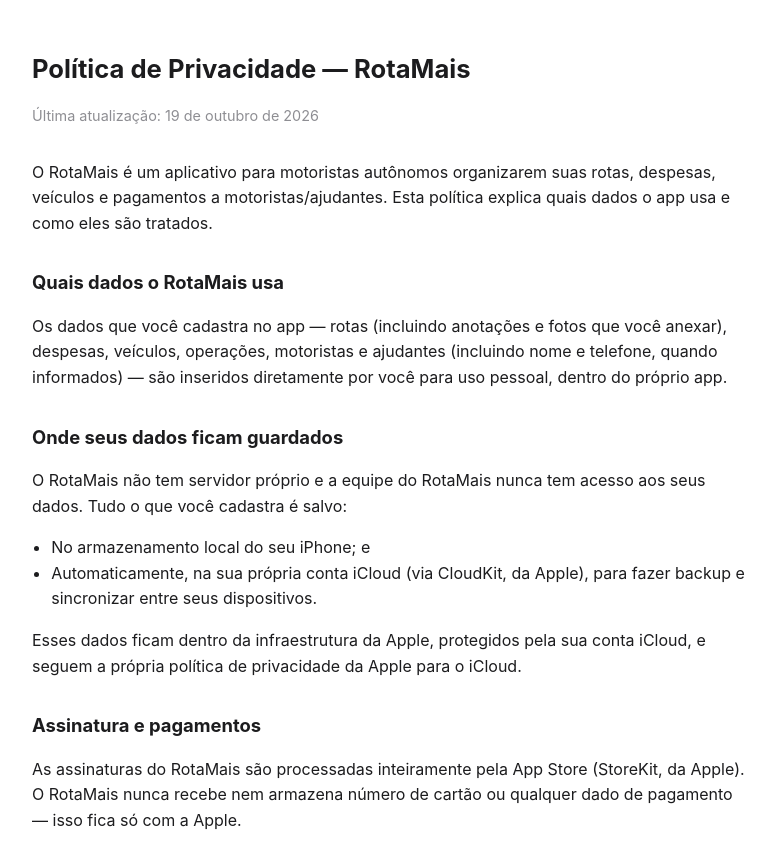
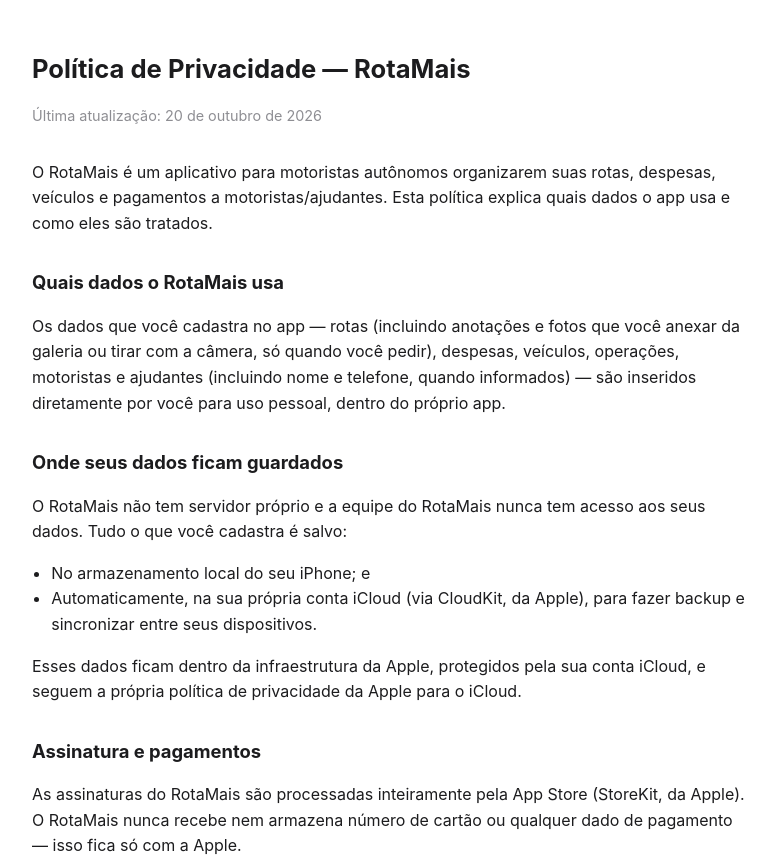
Before and after one commit to victorbrigido/rotamais-privacidade, a plain HTML site: page index.html in a window 1280 px wide. Shown: the top 862 px of the page, without its empty margins (248-1023 px from the left). Drawn offline with Linux system fonts and the light colour scheme.

Commit message:
Privacy policy: mention camera photos

```diff
--- a/index.html
+++ b/index.html
@@ -29,12 +29,12 @@
 <body>
 
 <h1>Política de Privacidade — RotaMais</h1>
-<p class="updated">Última atualização: 19 de outubro de 2026</p>
+<p class="updated">Última atualização: 20 de outubro de 2026</p>
 
 <p>O RotaMais é um aplicativo para motoristas autônomos organizarem suas rotas, despesas, veículos e pagamentos a motoristas/ajudantes. Esta política explica quais dados o app usa e como eles são tratados.</p>
 
 <h2>Quais dados o RotaMais usa</h2>
-<p>Os dados que você cadastra no app — rotas (incluindo anotações e fotos que você anexar), despesas, veículos, operações, motoristas e ajudantes (incluindo nome e telefone, quando informados) — são inseridos diretamente por você para uso pessoal, dentro do próprio app.</p>
+<p>Os dados que você cadastra no app — rotas (incluindo anotações e fotos que você anexar da galeria ou tirar com a câmera, só quando você pedir), despesas, veículos, operações, motoristas e ajudantes (incluindo nome e telefone, quando informados) — são inseridos diretamente por você para uso pessoal, dentro do próprio app.</p>
 
 <h2>Onde seus dados ficam guardados</h2>
 <p>O RotaMais não tem servidor próprio e a equipe do RotaMais nunca tem acesso aos seus dados. Tudo o que você cadastra é salvo:</p>
```
